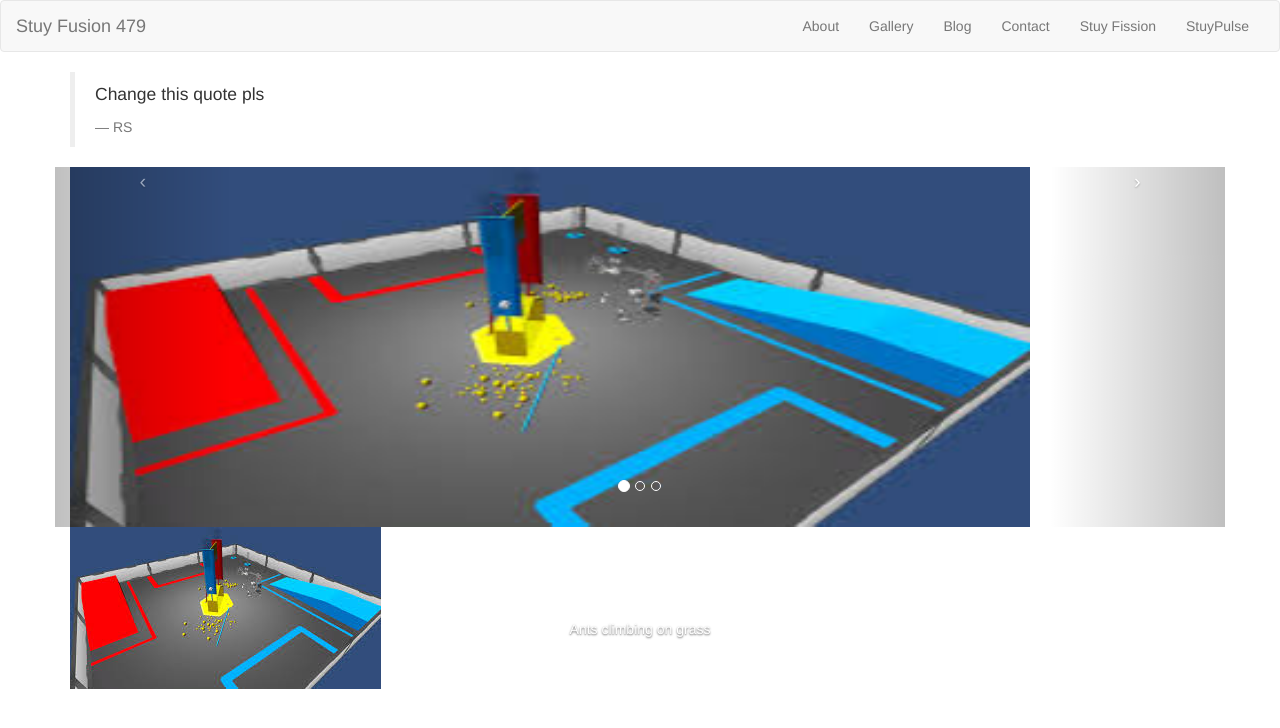
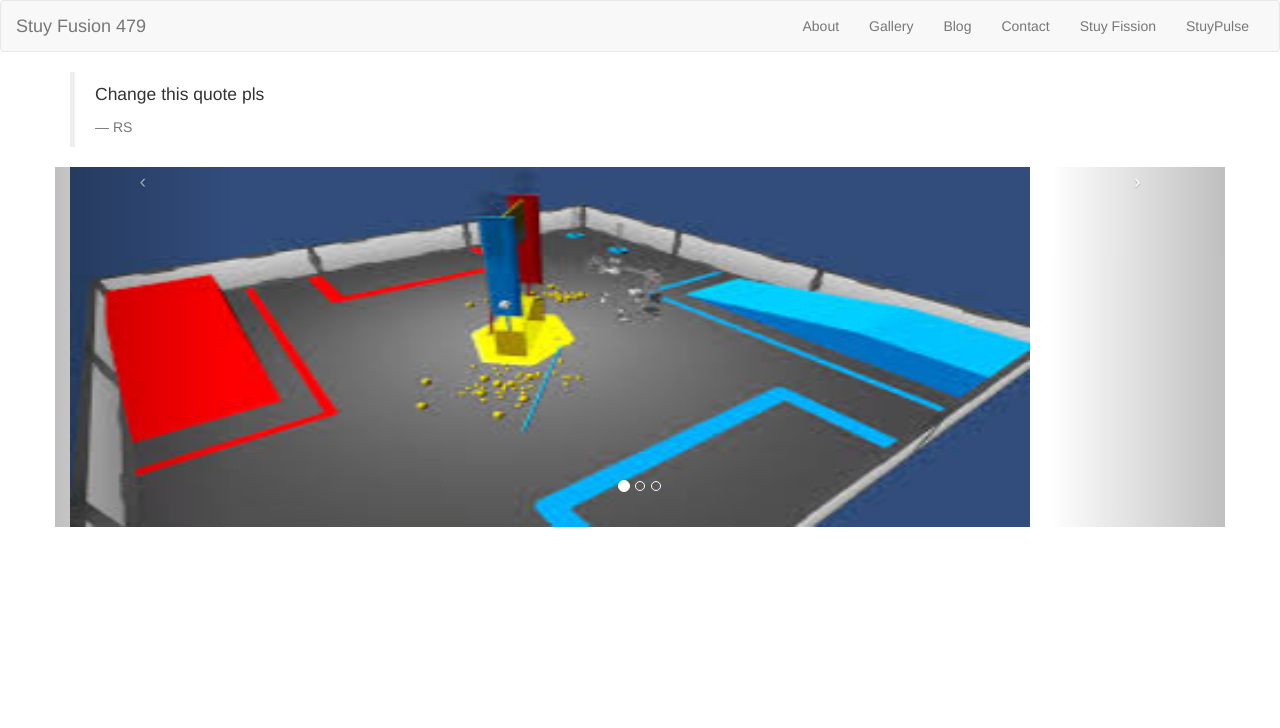
Before and after one commit to stuyfusion/stuyfusion.github.io, a Jekyll site: the page built from index.html, in a window 1280 px wide. Shown: the top 728 px of the page. Built offline with Jekyll 4.4.1, drawn with Linux system fonts in a browser that asks for light colours; nearby versions of some CDN libraries.

Commit message:
Update index.html

```diff
--- a/index.html
+++ b/index.html
@@ -27,14 +27,3 @@ layout: default
   <a class="carousel-control left" href="#myCarousel" data-slide="prev">&lsaquo;</a>
   <a class="carousel-control right" href="#myCarousel" data-slide="next">&rsaquo;</a>
 </div>
-
-<div id="carousel-example-generic" class="carousel slide container" data-ride="carousel" style="margin: 0 auto;">
-  <div class="carousel-inner">
-    <div class="item active">
-      <img src="images/image1.jpg" alt="Ants climbing on grass">
-      <div class="carousel-caption">
-        Ants climbing on grass
-      </div>
-    </div>
-  </div>
-</div>
```
